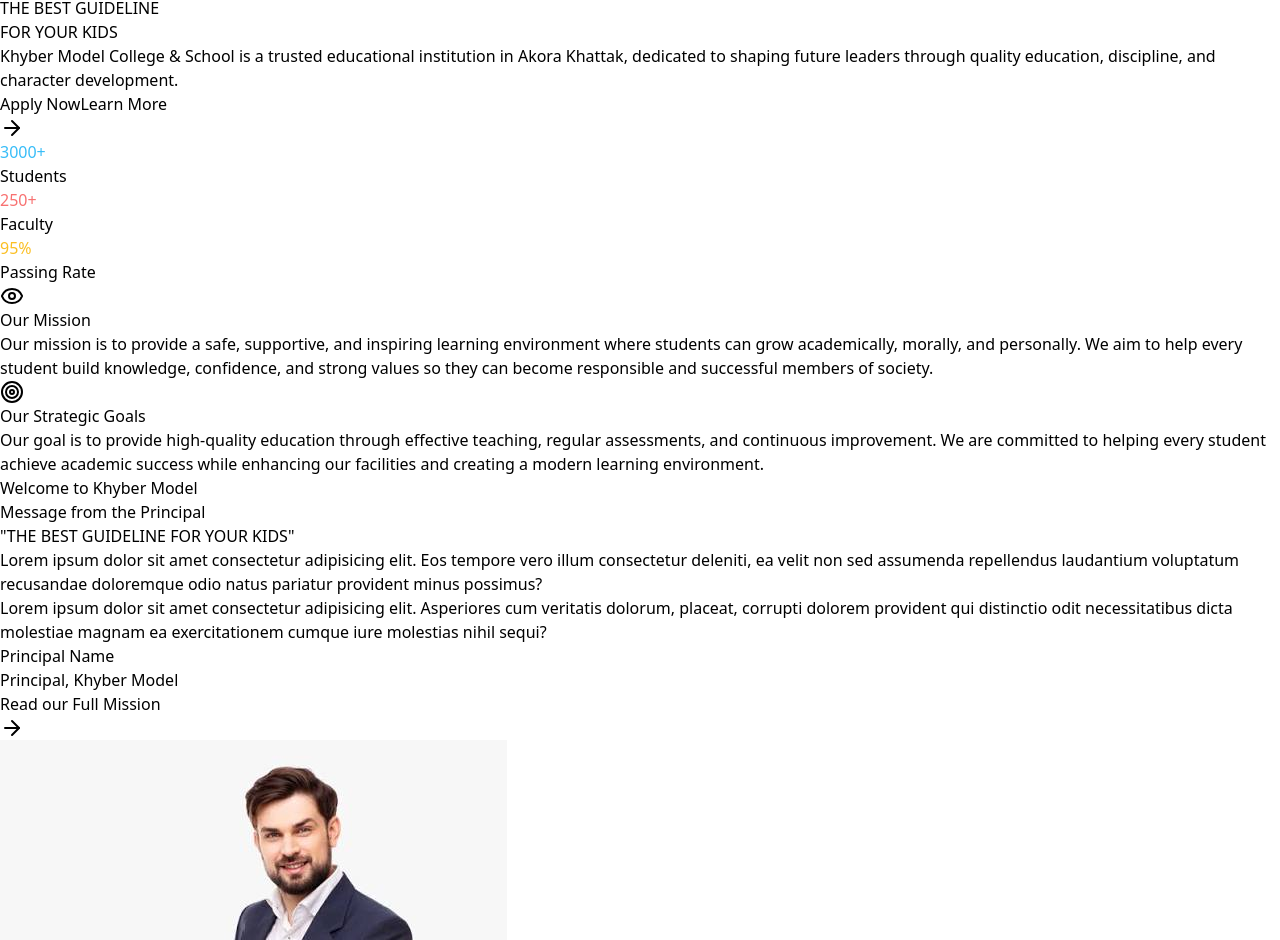
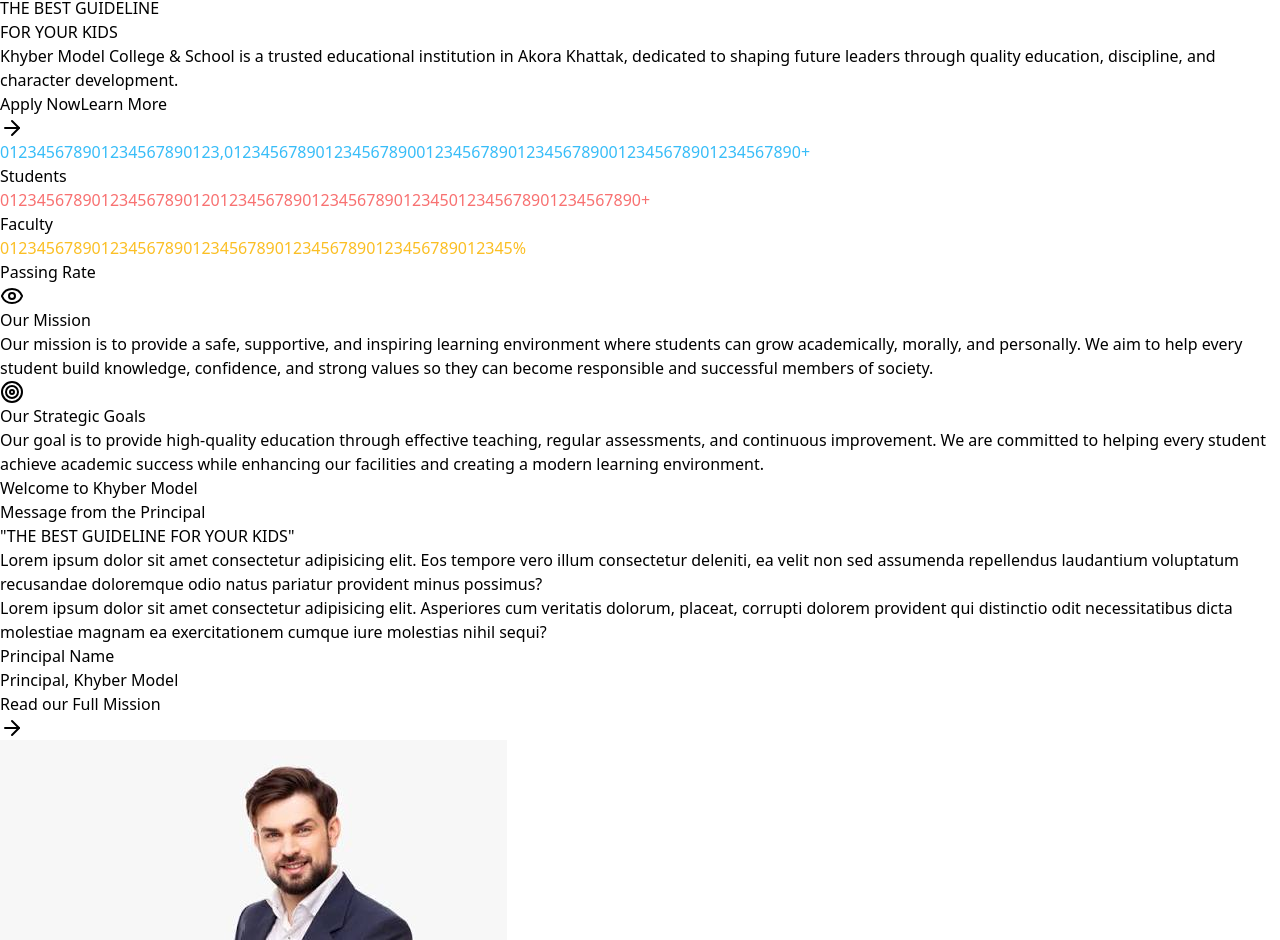
Before and after one commit to MuhammadHaroonHK/Khyber, a React (Vite) app: page / in a window 1280 px wide. Shown: the part 993-1933 px from the top of the page. Built offline with nearby package versions, Linux system fonts and the light colour scheme.

Commit message:
update(Counter): Now the counter animation is updated to smooth and attractive

```diff
--- a/src/pages/HomePage.jsx
+++ b/src/pages/HomePage.jsx
@@ -30,7 +30,7 @@ function LazySection({ children, minHeight = "300px" }) {
           observer.disconnect();
         }
       },
-      { rootMargin: "200px 0px" }
+      { rootMargin: "200px 0px" },
     );
 
     observer.observe(el);
@@ -38,44 +38,76 @@ function LazySection({ children, minHeight = "300px" }) {
   }, []);
 
   return (
-    <div ref={sentinelRef} style={{ minHeight: shouldRender ? "auto" : minHeight }}>
+    <div
+      ref={sentinelRef}
+      style={{ minHeight: shouldRender ? "auto" : minHeight }}
+    >
       {shouldRender ? children : null}
     </div>
   );
 }
 
-// ─── 2. SILKY-SMOOTH ZERO-RERENDER COUNTER ───
-function SmoothCounter({ target, suffix = "", duration = 1800, start, className, style }) {
-  const ref = useRef(null);
-
-  useEffect(() => {
-    if (!start || !ref.current) return;
-
-    let rafId;
-    const startTime = performance.now();
-
-    const step = (now) => {
-      const elapsed = now - startTime;
-      const progress = Math.min(elapsed / duration, 1);
-      const eased = 1 - Math.pow(1 - progress, 3);
-      const current = Math.round(eased * target);
-
-      if (ref.current) {
-        ref.current.textContent = `${current}${suffix}`;
-      }
-
-      if (progress < 1) {
-        rafId = requestAnimationFrame(step);
-      }
-    };
-
-    rafId = requestAnimationFrame(step);
-    return () => cancelAnimationFrame(rafId);
-  }, [start, target, suffix, duration]);
+// ─── SILKY-SMOOTH GPU ODOMETER DIGIT COUNTER ───
+function DigitColumn({ digit, delay = 0, start }) {
+  const numericDigit = Number(digit);
+  // 2 full spins (20 numbers) + target digit for a rich mechanical roll
+  const numbers = Array.from(
+    { length: 20 + numericDigit + 1 },
+    (_, i) => i % 10,
+  );
 
   return (
-    <div ref={ref} className={className} style={style}>
-      0{suffix}
+    <span className="relative inline-block h-[1.1em] overflow-hidden align-bottom">
+      <motion.span
+        initial={{ y: "0%" }}
+        animate={
+          start
+            ? { y: `-${((numbers.length - 1) / numbers.length) * 100}%` }
+            : { y: "0%" }
+        }
+        transition={{
+          duration: 1.8,
+          delay,
+          ease: [0.16, 1, 0.3, 1], // Silky exponential deceleration
+        }}
+        className="flex flex-col leading-[1.1em] will-change-transform"
+      >
+        {numbers.map((num, idx) => (
+          <span key={idx} className="block h-[1.1em] select-none">
+            {num}
+          </span>
+        ))}
+      </motion.span>
+    </span>
+  );
+}
+
+function RollingCounter({ target, suffix = "", start, className, style }) {
+  // Format with commas (e.g., 3000 -> "3,000")
+  const formatted = target.toLocaleString("en-US");
+  const chars = formatted.split("");
+
+  return (
+    <div
+      className={`inline-flex items-baseline justify-center tabular-nums ${className}`}
+      style={style}
+      aria-label={`${formatted}${suffix}`}
+    >
+      {chars.map((char, index) =>
+        /\d/.test(char) ? (
+          <DigitColumn
+            key={`${index}-${char}`}
+            digit={char}
+            delay={index * 0.8}
+            start={start}
+          />
+        ) : (
+          <span key={`${index}-${char}`} className="inline-block">
+            {char}
+          </span>
+        ),
+      )}
+      {suffix && <span className="ml-0.5">{suffix}</span>}
     </div>
   );
 }
@@ -156,9 +188,27 @@ const features = [
 ];
 
 const stats = [
-  { number: 3000, label: "Students", color: "#38bdf8", suffix: "+", duration: 1800 },
-  { number: 250, label: "Faculty", color: "#f87171", suffix: "+", duration: 1600 },
-  { number: 95, label: "Passing Rate", color: "#fbbf24", suffix: "%", duration: 2000 },
+  {
+    number: 3000,
+    label: "Students",
+    color: "#38bdf8",
+    suffix: "+",
+    duration: 1800,
+  },
+  {
+    number: 250,
+    label: "Faculty",
+    color: "#f87171",
+    suffix: "+",
+    duration: 1600,
+  },
+  {
+    number: 95,
+    label: "Passing Rate",
+    color: "#fbbf24",
+    suffix: "%",
+    duration: 2000,
+  },
 ];
 
 const HomePage = ({ isAppReady = true }) => {
@@ -173,13 +223,15 @@ const HomePage = ({ isAppReady = true }) => {
           <div
             className="absolute -top-24 -left-24 w-96 h-96 rounded-full opacity-35"
             style={{
-              background: "radial-gradient(circle, rgba(37,99,235,0.35) 0%, transparent 70%)",
+              background:
+                "radial-gradient(circle, rgba(37,99,235,0.35) 0%, transparent 70%)",
             }}
           />
           <div
             className="absolute -bottom-24 -right-24 w-[28rem] h-[28rem] rounded-full opacity-35"
             style={{
-              background: "radial-gradient(circle, rgba(5,150,105,0.35) 0%, transparent 70%)",
+              background:
+                "radial-gradient(circle, rgba(5,150,105,0.35) 0%, transparent 70%)",
             }}
           />
         </div>
@@ -236,9 +288,9 @@ const HomePage = ({ isAppReady = true }) => {
               }}
               className="text-gray-200 text-base sm:text-lg md:text-xl max-w-2xl leading-relaxed mx-auto drop-shadow-md"
             >
-              Khyber Model College & School is a trusted educational institution in
-              Akora Khattak, dedicated to shaping future leaders through quality
-              education, discipline, and character development.
+              Khyber Model College & School is a trusted educational institution
+              in Akora Khattak, dedicated to shaping future leaders through
+              quality education, discipline, and character development.
             </motion.p>
 
             <motion.div
@@ -287,12 +339,11 @@ const HomePage = ({ isAppReady = true }) => {
                   key={index}
                   className="bg-gray-900/85 rounded-2xl p-4 md:p-6 border border-white/15 shadow-2xl text-center flex flex-col items-center justify-center hover:-translate-y-1 hover:border-white/30 transition-all duration-200"
                 >
-                  <SmoothCounter
+                  <RollingCounter
                     target={stat.number}
                     suffix={stat.suffix}
-                    duration={stat.duration}
                     start={isAppReady}
-                    className="text-2xl sm:text-3xl md:text-4xl xl:text-5xl font-extrabold tracking-tight tabular-nums"
+                    className="text-2xl sm:text-3xl md:text-4xl xl:text-5xl font-extrabold tracking-tight"
                     style={{ color: stat.color }}
                   />
                   <div className="text-gray-300 text-xs sm:text-sm mt-2 font-medium tracking-wide">
@@ -327,7 +378,11 @@ const HomePage = ({ isAppReady = true }) => {
                   </h3>
                 </div>
                 <p className="text-gray-600 leading-relaxed text-base">
-                  Our mission is to provide a safe, supportive, and inspiring learning environment where students can grow academically, morally, and personally. We aim to help every student build knowledge, confidence, and strong values so they can become responsible and successful members of society.
+                  Our mission is to provide a safe, supportive, and inspiring
+                  learning environment where students can grow academically,
+                  morally, and personally. We aim to help every student build
+                  knowledge, confidence, and strong values so they can become
+                  responsible and successful members of society.
                 </p>
               </motion.div>
 
@@ -348,7 +403,11 @@ const HomePage = ({ isAppReady = true }) => {
                   </h3>
                 </div>
                 <p className="text-gray-600 leading-relaxed text-base">
-                  Our goal is to provide high-quality education through effective teaching, regular assessments, and continuous improvement. We are committed to helping every student achieve academic success while enhancing our facilities and creating a modern learning environment.
+                  Our goal is to provide high-quality education through
+                  effective teaching, regular assessments, and continuous
+                  improvement. We are committed to helping every student achieve
+                  academic success while enhancing our facilities and creating a
+                  modern learning environment.
                 </p>
               </motion.div>
             </div>
@@ -383,10 +442,16 @@ const HomePage = ({ isAppReady = true }) => {
                     "THE BEST GUIDELINE FOR YOUR KIDS"
                   </p>
                   <p>
-                    Lorem ipsum dolor sit amet consectetur adipisicing elit. Eos tempore vero illum consectetur deleniti, ea velit non sed assumenda repellendus laudantium voluptatum recusandae doloremque odio natus pariatur provident minus possimus?
+                    Lorem ipsum dolor sit amet consectetur adipisicing elit. Eos
+                    tempore vero illum consectetur deleniti, ea velit non sed
+                    assumenda repellendus laudantium voluptatum recusandae
+                    doloremque odio natus pariatur provident minus possimus?
                   </p>
                   <p>
-                    Lorem ipsum dolor sit amet consectetur adipisicing elit. Asperiores cum veritatis dolorum, placeat, corrupti dolorem provident qui distinctio odit necessitatibus dicta molestiae magnam ea exercitationem cumque iure molestias nihil sequi?
+                    Lorem ipsum dolor sit amet consectetur adipisicing elit.
+                    Asperiores cum veritatis dolorum, placeat, corrupti dolorem
+                    provident qui distinctio odit necessitatibus dicta molestiae
+                    magnam ea exercitationem cumque iure molestias nihil sequi?
                   </p>
                 </div>
 
@@ -497,7 +562,9 @@ const HomePage = ({ isAppReady = true }) => {
                 </h3>
 
                 <p className="text-gray-300 text-sm md:text-base leading-relaxed">
-                  Discover our academic programs, modern facilities, and supportive learning environment. Learn why families trust us to provide quality education.
+                  Discover our academic programs, modern facilities, and
+                  supportive learning environment. Learn why families trust us
+                  to provide quality education.
                 </p>
               </div>
 
```
